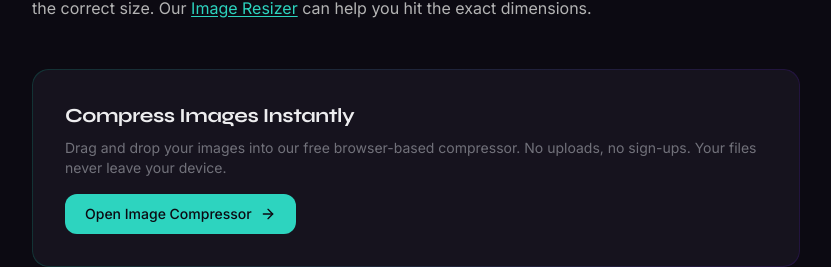
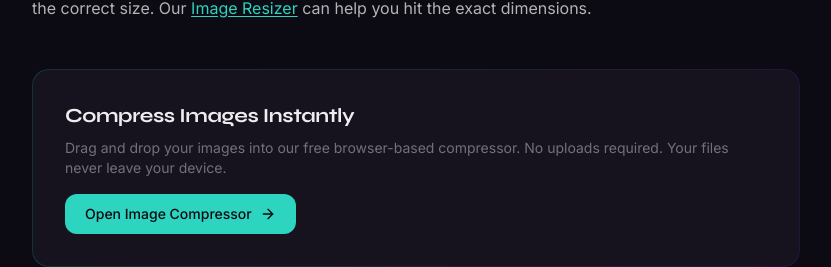
Before and after one commit to rodpru/converterup, a Next.js app: page /blog/how-to-compress-images-without-losing-quality in a window 1280 px wide. Shown: the part 2656-2923 px from the top of the page, without its empty margins (224-1055 px from the left). Built offline with nearby package versions, Linux system fonts and the light colour scheme; no server answers.

Commit message:
main | Remove 'no sign-ups' wording from blog article

```diff
--- a/app/blog/how-to-compress-images-without-losing-quality/content.tsx
+++ b/app/blog/how-to-compress-images-without-losing-quality/content.tsx
@@ -234,7 +234,7 @@ export function ArticleContent() {
               </h3>
               <p className="text-[#71717A] font-[Inter] text-sm mb-4">
                 Drag and drop your images into our free browser-based
-                compressor. No uploads, no sign-ups. Your files never leave your
+                compressor. No uploads required. Your files never leave your
                 device.
               </p>
               <Link
```
